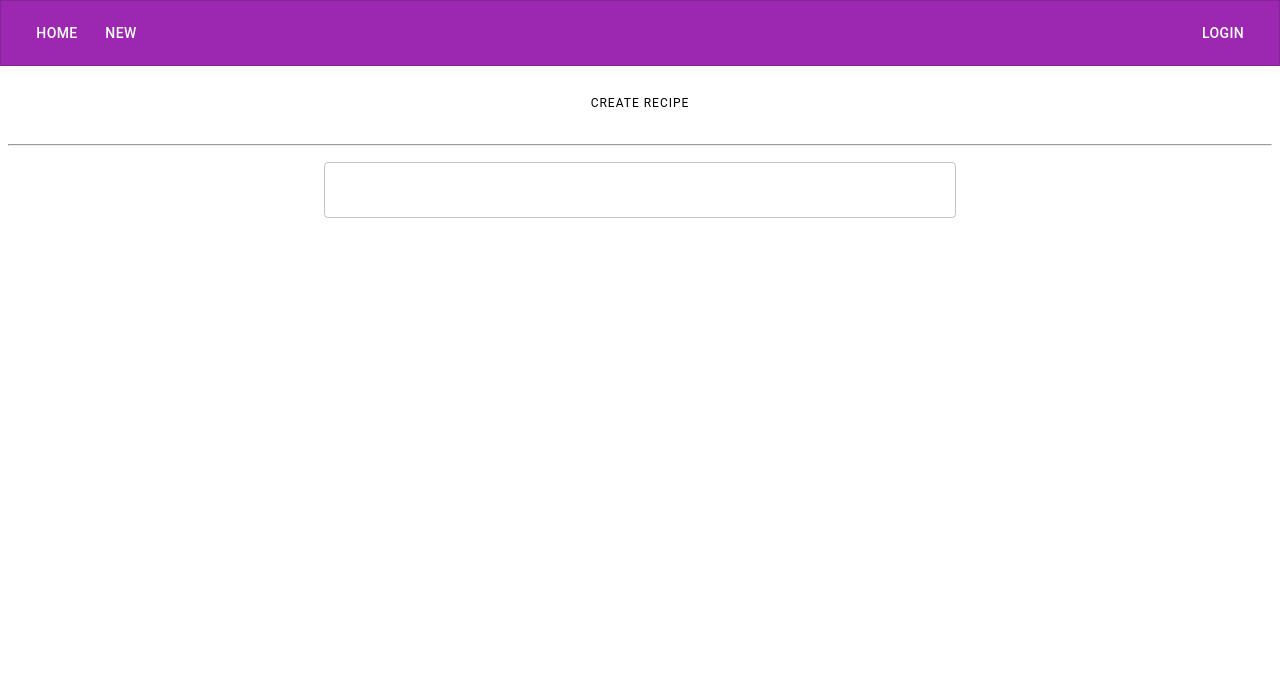
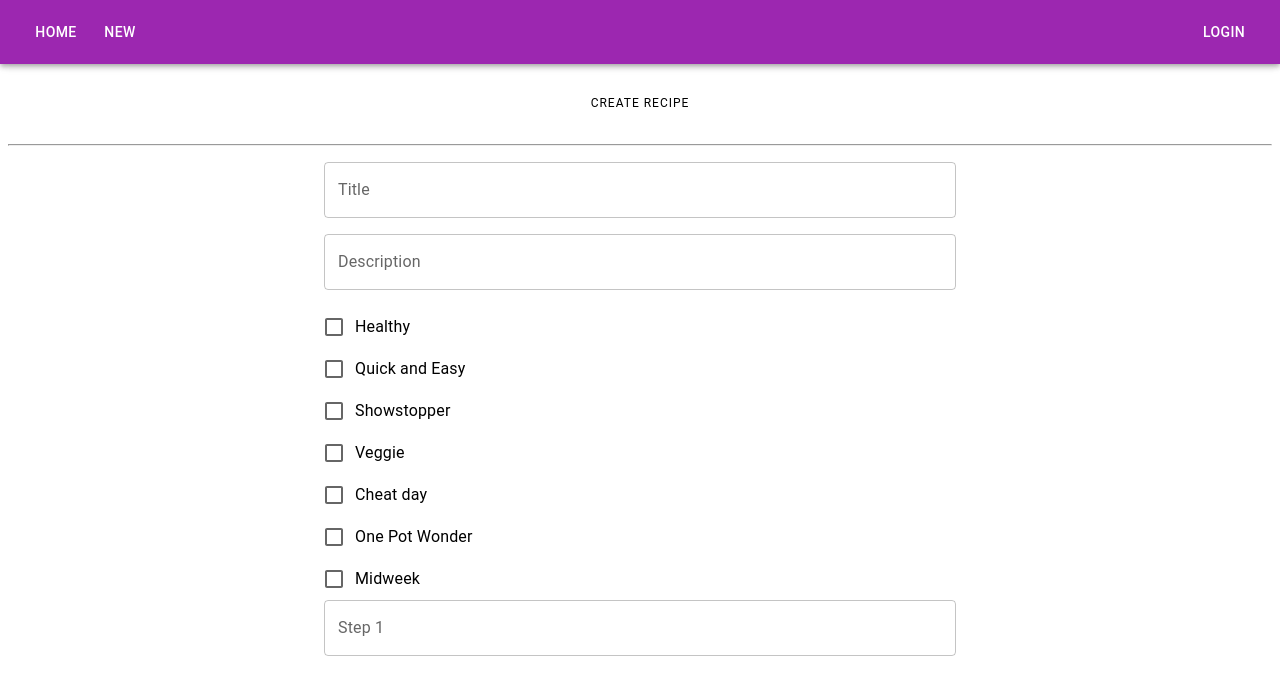
Before and after one commit to mdnrosen/recipesme-front, a React (Vite) app: page /new in a window 1280 px wide. Shown: the top 694 px of the page. Built offline with nearby package versions, Linux system fonts and the light colour scheme.

Commit message:
grr arg typescript forms...

```diff
--- a/src/Components/Navbar.tsx
+++ b/src/Components/Navbar.tsx
@@ -8,11 +8,11 @@ export const Navbar = () => {
     const handleClick = (path: string) => navigate(path)
 
   return (
-    <AppBar color="secondary" variant="outlined">
+    <AppBar color="secondary">
         <Toolbar sx={{ display: 'flex', justifyContent: 'space-between' }}>
             <Box>
-                <Button onClick={() => handleClick('/')}variant="text" color="inherit">Home</Button>
-                <Button onClick={() => handleClick('/new')}variant="text" color="inherit">New</Button>
+                <Button onClick={() => handleClick('/')} variant="text" color="inherit">Home</Button>
+                <Button onClick={() => handleClick('/new')} variant="text" color="inherit">New</Button>
 
             </Box>
             <Button variant="text" color="inherit">Login</Button>
--- a/src/Components/RecipeCard.tsx
+++ b/src/Components/RecipeCard.tsx
@@ -17,7 +17,7 @@ export const RecipeCard = (recipe: TRecipe) => {
   return (
     <CardActionArea
         onClick={() => handleClick(recipe.id)}
-    sx={{ m: 1, minWidth: 300, maxWidth: 325 }} >
+        sx={{ m: 1, minWidth: 300, maxWidth: 325 }} >
         <Card>
             <CardContent>
                 <CardMedia
--- a/src/Components/RecipeForm.tsx
+++ b/src/Components/RecipeForm.tsx
@@ -1,10 +1,98 @@
-import { Box, TextField } from '@mui/material'
 
-export const RecipeForm = () => {
+import { useEffect, useState } from 'react'
+import { Box, Checkbox, FormControlLabel, FormGroup, TextField } from '@mui/material'
+import { TIngredients, TRecipe } from '../Types/index.js'
+
+export const RecipeForm = (recipe: TRecipe) => {
+    const [ data, setData ] = useState<TRecipe | {}>({})
+    const [ ingInput, setIngInputs ] = useState<TIngredients[]>([])
+    const [ stepsInputs, setStepInputs ] = useState<string[]>([])
+
+
+    useEffect(() => {
+        if (recipe) {
+            setData(recipe)
+            setIngInputs(recipe?.ingredients || [{ item: '', amount: '', unit: '' }])
+            setStepInputs(recipe?.steps || [''])
+        }
+    },[])
+
+
+    useEffect(() => {
+        setData({...data, steps: stepsInputs})
+    },[stepsInputs])
+
+
+    const handleSubmit = (e: React.SyntheticEvent) => {
+        e.preventDefault()
+        console.log(data)
+
+    }
+
+    const handleChange = (e: React.ChangeEvent<HTMLInputElement>) => {
+        const { name, value } = e.target
+        if (name === 'step') {
+            const newSteps = [...stepsInputs]
+            newSteps[+name] = value
+            setStepInputs(newSteps)
+            return
+
+        }
+        setData({...data, [name]: value})
+    }
+    const tags = ['Healthy', 'Quick and Easy', 'Showstopper', 'Veggie', 'Cheat day', 'One Pot Wonder', 'Midweek']
+
+
   return (
     <Box
+        component="form"
+        onSubmit={handleSubmit}
+        onChange={handleChange}
         sx={{ margin: "auto", width: { xs: "90%", md: "50%" }, mt: 2}}
-    >        <TextField fullWidth />
+    >
+        <TextField
+            sx={{ mb: 2 }}
+            fullWidth
+            name="title"
+            label="Title"
+            variant="outlined"
+            value={data?.title || ""}
+        />
+        <TextField
+            sx={{ mb: 2 }}
+
+            fullWidth
+            name="description"
+            label="Description"
+            variant="outlined"
+            value={data?.description  || ""}
+        />
+        <FormGroup sx={{ display: 'flex', flexWrap: 'wrap', mb: '2'}}>
+            {tags.map((tag, i) => (
+                <FormControlLabel
+                    label={tag}
+                    key={i}
+                    control={
+                        <Checkbox
+                            checked={data?.tags?.includes(tag)}
+                        />}
+                />
+            ))}
+        </FormGroup>
+
+        <FormGroup sx={{ mb: 2}}>
+            {stepsInputs.map((step, i) => (
+                <TextField
+                    name="steps"
+                    label={`Step ${i + 1}`}
+                    value={step || ''}
+
+                />
+            ))}
+
+        </FormGroup>
+
+
     </Box>
   )
 }
```
